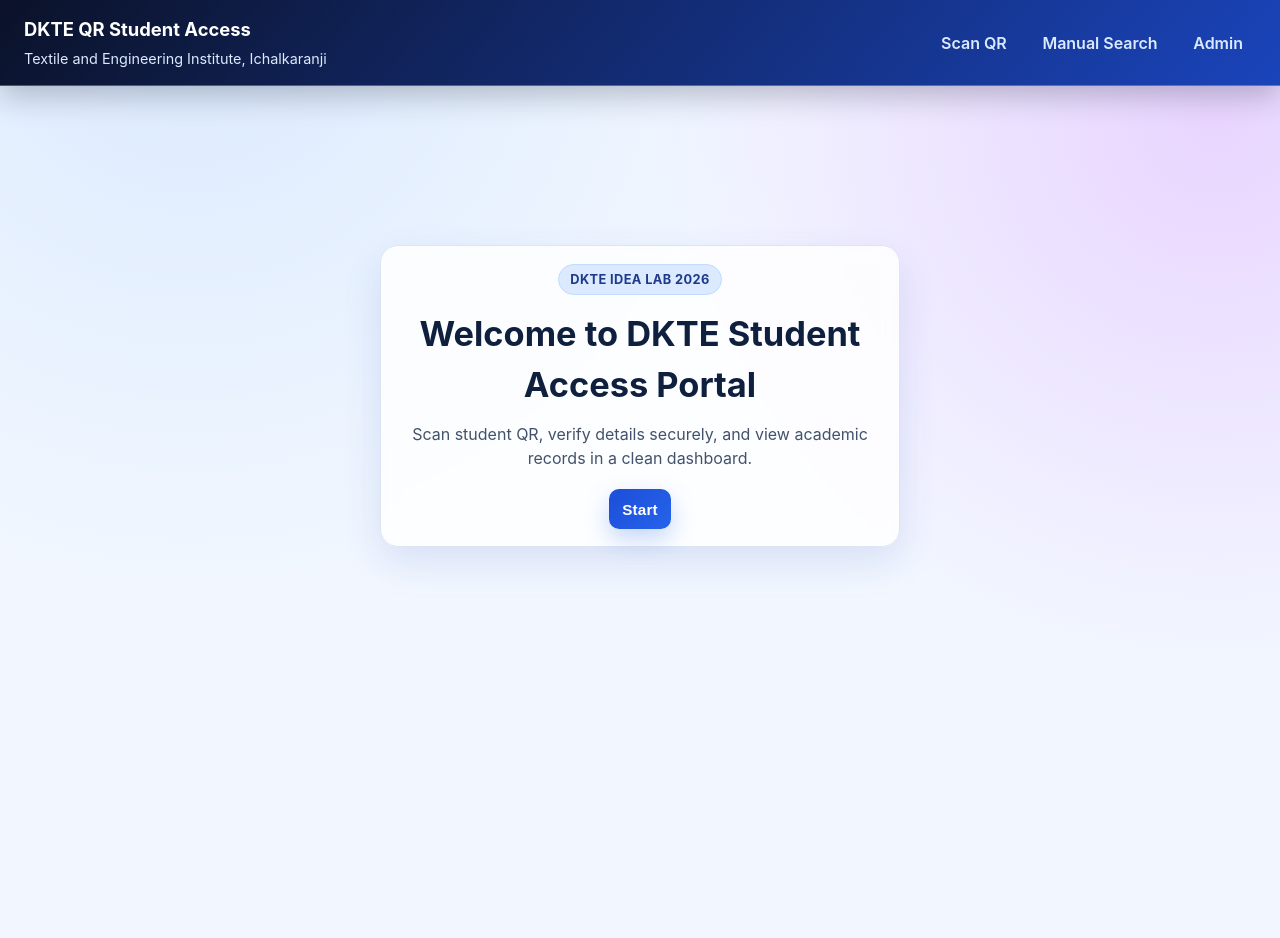
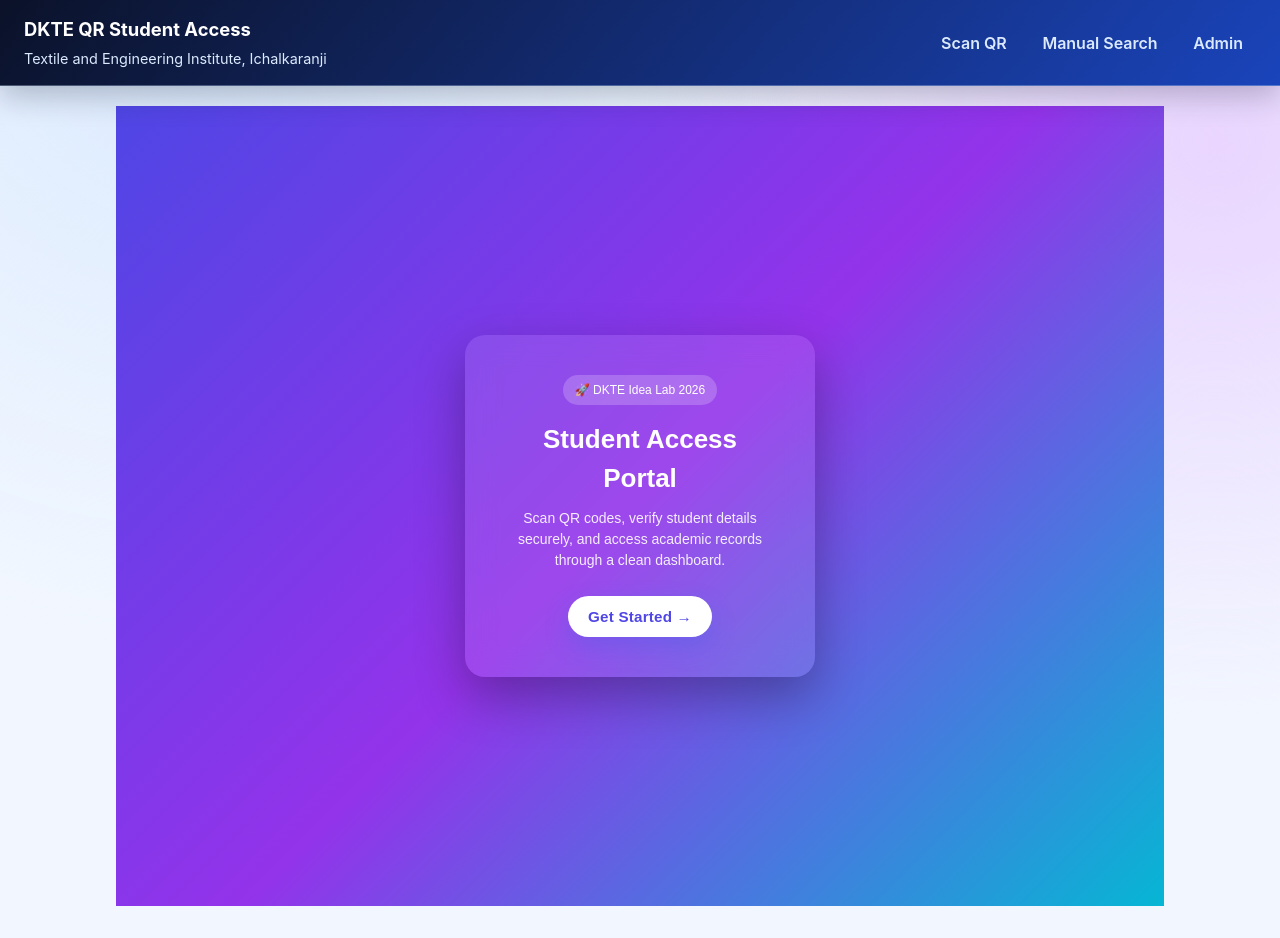
Before and after one commit to SamadLatkar06/dkte-student-system, a React (Vite) app: page / in a window 1280 px wide. Before the commit the page ends 800 px from the top, so only its background shows below. Built offline with nearby package versions, Linux system fonts and the light colour scheme.

Commit message:
updated my project

```diff
--- a/src/pages/HomePage.jsx
+++ b/src/pages/HomePage.jsx
@@ -3,21 +3,98 @@
 
 function HomePage() {
   const navigate = useNavigate()
+
   const handleStart = () => {
     window.sessionStorage.setItem(START_FLAG_KEY, 'true')
     navigate('/app')
   }
 
   return (
-    <section className="entry-page">
-      <div className="card narrow entry-card">
-        <span className="hero-badge">DKTE Idea Lab 2026</span>
-        <h2>Welcome to DKTE Student Access Portal</h2>
-        <p>Scan student QR, verify details securely, and view academic records in a clean dashboard.</p>
-        <button type="button" onClick={handleStart}>
-          Start
+    <section
+      style={{
+        height: '100vh',
+        display: 'flex',
+        justifyContent: 'center',
+        alignItems: 'center',
+        background: 'linear-gradient(135deg, #4f46e5, #9333ea, #06b6d4)',
+        fontFamily: 'Poppins, sans-serif'
+      }}
+    >
+      <div
+        style={{
+          backdropFilter: 'blur(15px)',
+          background: 'rgba(255,255,255,0.1)',
+          padding: '40px',
+          borderRadius: '20px',
+          textAlign: 'center',
+          color: 'white',
+          width: '350px',
+          boxShadow: '0 20px 50px rgba(0,0,0,0.3)',
+          animation: 'fadeIn 1s ease-in-out'
+        }}
+      >
+        <span
+          style={{
+            display: 'inline-block',
+            background: 'rgba(255,255,255,0.2)',
+            padding: '6px 12px',
+            borderRadius: '999px',
+            fontSize: '12px',
+            marginBottom: '15px'
+          }}
+        >
+          🚀 DKTE Idea Lab 2026
+        </span>
+
+        <h1 style={{ fontSize: '26px', marginBottom: '10px' }}>
+          Student Access Portal
+        </h1>
+
+        <p style={{ fontSize: '14px', opacity: 0.9, marginBottom: '25px' }}>
+          Scan QR codes, verify student details securely, and access academic
+          records through a clean dashboard.
+        </p>
+
+        <button
+          onClick={handleStart}
+          style={{
+            background: 'white',
+            color: '#4f46e5',
+            border: 'none',
+            padding: '12px 20px',
+            borderRadius: '999px',
+            fontWeight: 'bold',
+            cursor: 'pointer',
+            transition: '0.3s'
+          }}
+          onMouseOver={e => {
+            e.target.style.transform = 'scale(1.05)'
+            e.target.style.background = '#f3f4f6'
+          }}
+          onMouseOut={e => {
+            e.target.style.transform = 'scale(1)'
+            e.target.style.background = 'white'
+          }}
+        >
+          Get Started →
         </button>
       </div>
+
+      {/* Animation keyframes (inline workaround) */}
+      <style>
+        {`
+          @keyframes fadeIn {
+            from {
+              opacity: 0;
+              transform: translateY(20px);
+            }
+            to {
+              opacity: 1;
+              transform: translateY(0);
+            }
+          }
+        `}
+      </style>
     </section>
   )
 }
```
